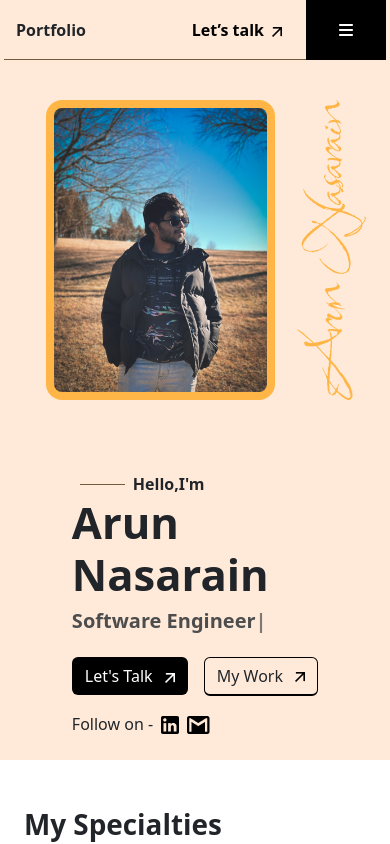
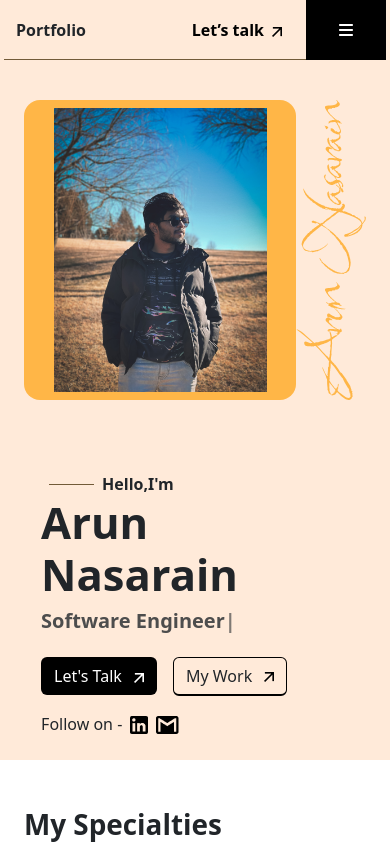
Before and after one commit to chandru1909/portfolio, a React (Vite) app: page / in a window 390 px wide. Shown: the top 844 px of the page. Built offline with nearby package versions, Linux system fonts and the light colour scheme; a web font is replaced by a local one.

Commit message:
width change

```diff
--- a/src/css/profile.css
+++ b/src/css/profile.css
@@ -215,6 +215,6 @@ transition: all 1s;
         width: 94%;
       }
       .w-fit-content{
-        width: 90;
+        width: 90%;
     }
   }
```
